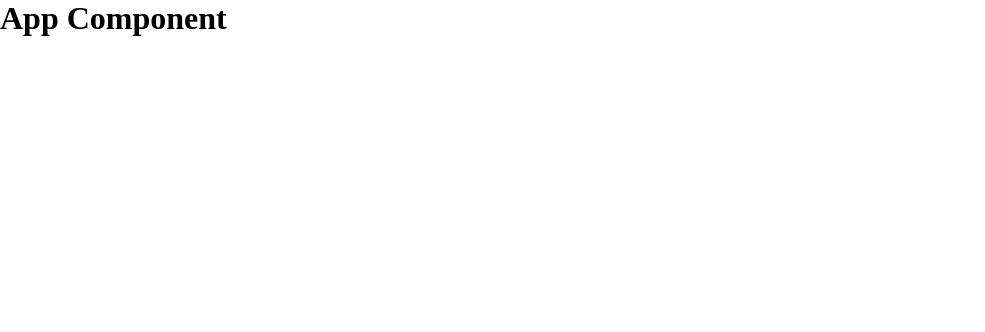
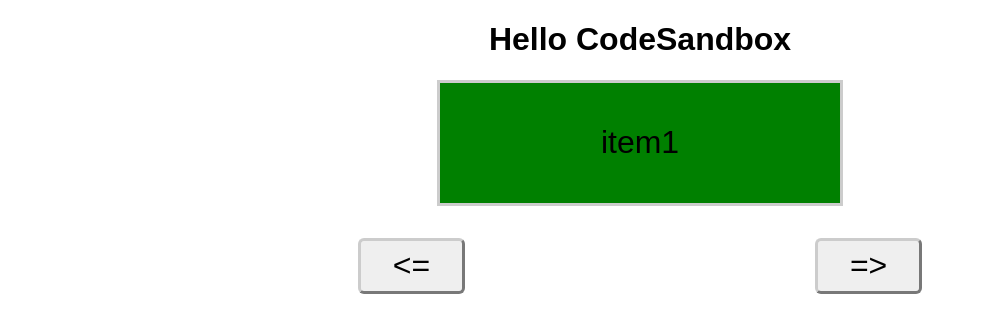
Before and after one commit to thong20/ReactJS, a React (Create React App) app: page / in a window 1280 px wide. Shown: the top 332 px of the page, without its empty margins (0-985 px from the left). Built offline with nearby package versions, Linux system fonts and the light colour scheme.

Commit message:
featur carousel basic

```diff
--- a/src/App.css
+++ /dev/null
@@ -1,5 +0,0 @@
-* {
-  margin: 0;
-  padding: 0;
-  box-sizing: border-box;
-}
--- a/src/App.js
+++ b/src/App.js
@@ -1,12 +1,60 @@
+import React, { useRef, useState } from "react";
+import "./styles.css";
 
-import './App.css';
+export default function App() {
+  const refX = useRef(0);
+  const items = [
+    { id: "item1" },
+    { id: "item2" },
+    { id: "item3" },
+    { id: "item4" },
+    { id: "item5" }
+  ];
+  const item = document.querySelector(".carousel");
+  const back = () => {
+    if (refX.current > -400 * (items.length - 1)) {
+      refX.current -= 400;
+      console.log("refX.current:", refX.current);
+      return (document.querySelector(
+        ".carousel"
+      ).style.transform = `translateX(${refX.current}px)`);
+    } else {
+      return;
+    }
+  };
+  const next = () => {
+    if (refX.current < 0) {
+      refX.current += 400;
+      console.log("refX.current:", refX.current);
+      console.log(refX.current);
+      return (document.querySelector(
+        ".carousel"
+      ).style.transform = `translateX(${refX.current}px)`);
+    } else {
+      return;
+    }
+  };
 
-function App() {
   return (
     <div className="App">
-      <h1>App Component</h1>
+      <h1>Hello CodeSandbox</h1>
+
+      <div className="container">
+        <div className="carousel">
+          {items.map((item, index) => {
+            return (
+              <div id={item.id} className="item">
+                {item.id}
+              </div>
+            );
+          })}
+        </div>
+      </div>
+
+      <div className="gButton">
+        <button className="btn" onClick={next}>{`<=`}</button>
+        <button className="btn" onClick={back}>{`=>`}</button>
+      </div>
     </div>
   );
 }
-
-export default App;
--- /dev/null
+++ b/src/styles.css
@@ -0,0 +1,52 @@
+.App {
+  font-family: sans-serif;
+  text-align: center;
+}
+.container {
+  border: 3px solid #ccc;
+  width: 400px;
+  margin: auto;
+  overflow: hidden;
+}
+.carousel {
+  display: flex;
+  width: 2200px;
+  transition: transform 0.7s ease-in-out;
+  /* display: none; */
+}
+.item {
+  width: 400px;
+  height: 120px;
+  display: flex;
+  justify-content: center;
+  align-items: center;
+  font-size: 2rem;
+}
+#item1 {
+  background-color: green;
+}
+#item2 {
+  background-color: blue;
+}
+#item3 {
+  background-color: yellow;
+}
+#item4 {
+  background-color: purple;
+}
+#item5 {
+  background-color: coral;
+}
+
+.gButton {
+  margin-top: 2rem;
+  display: flex;
+  justify-content: space-evenly;
+}
+.btn {
+  padding: 0.4rem 2rem;
+  font-size: 2rem;
+  border-radius: 6px;
+  border-width: 3px;
+  border-color: #ccc;
+}
```
Also changed, not shown: 1 other file (tests, documents, lock files or other folders).
